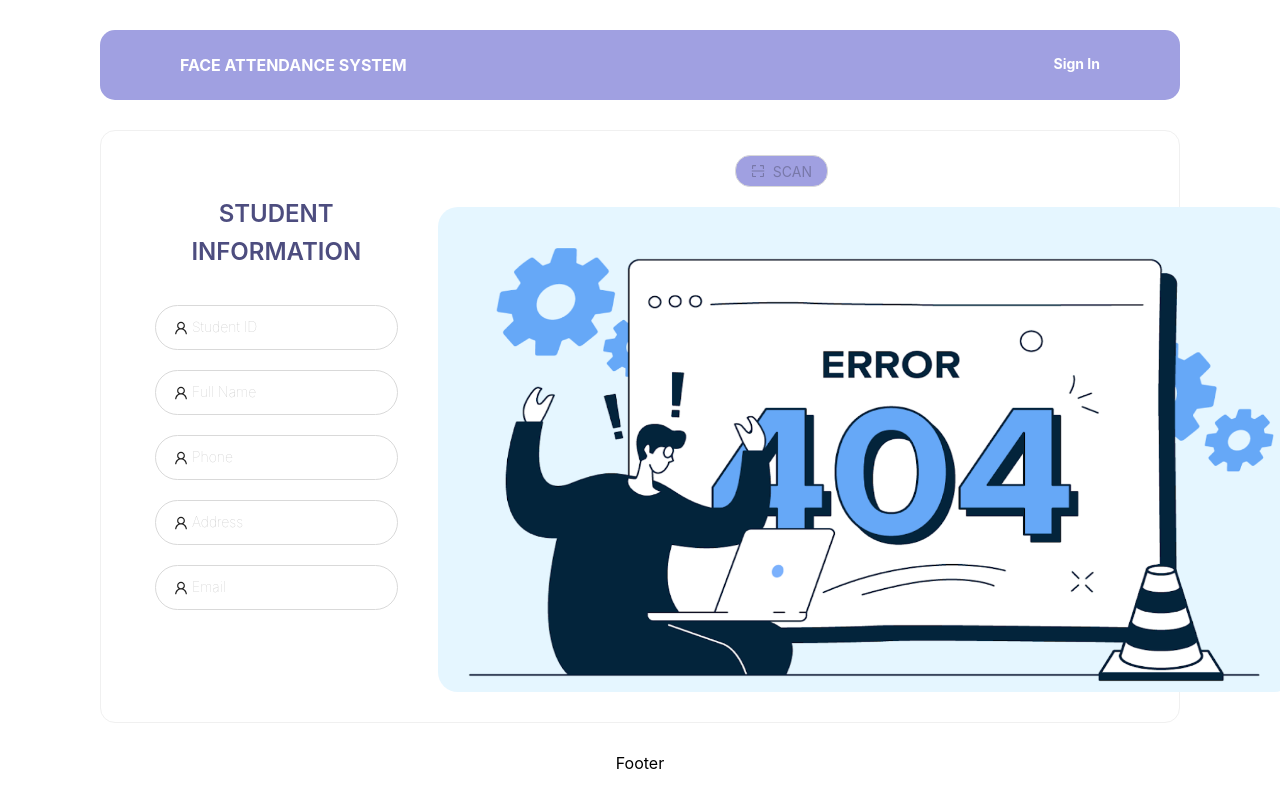
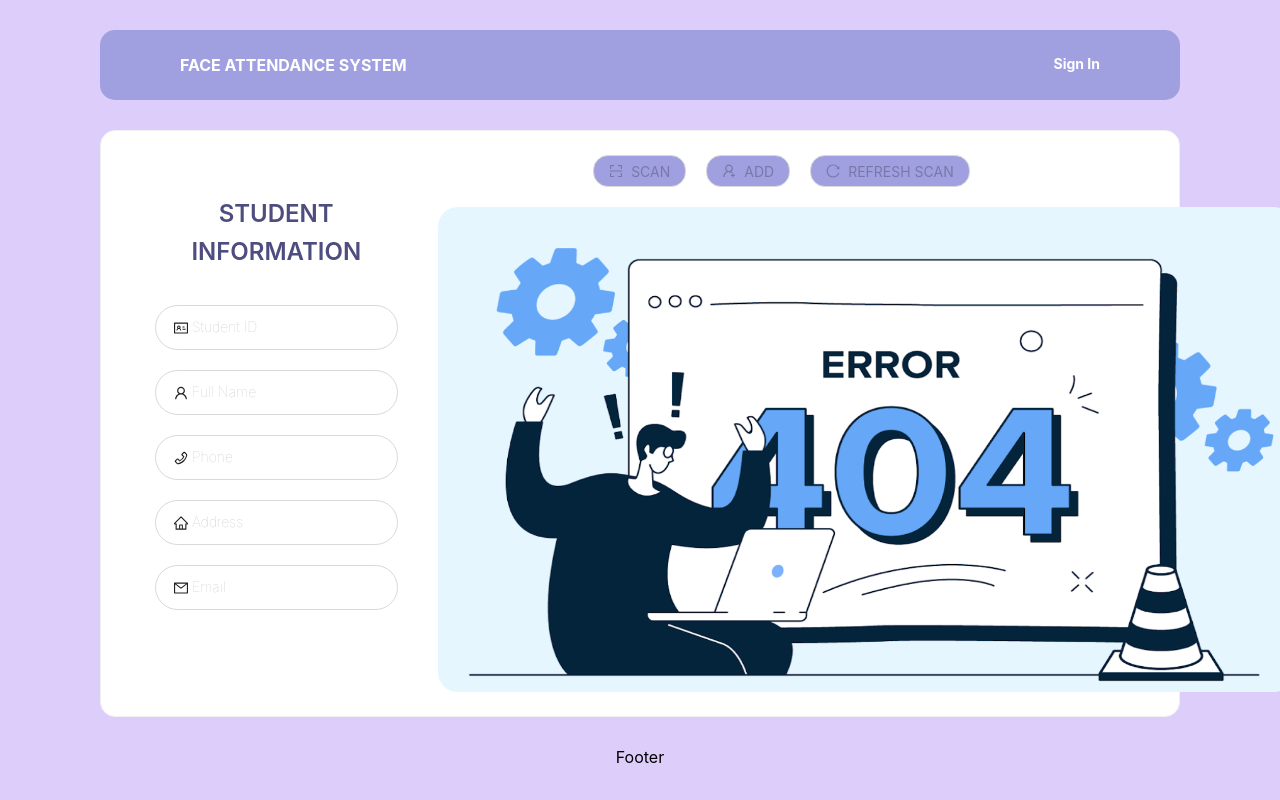
Before and after one commit to HoTranThienNhan/FaceAttendanceAdminWebApp, a React (Create React App) app: page /addnew in a window 1280 px wide. Built offline with nearby package versions, Linux system fonts and the light colour scheme.

Commit message:
Modify add new student page

```diff
--- a/public/index.html
+++ b/public/index.html
@@ -1,5 +1,5 @@
 <!DOCTYPE html>
-<html lang="en">
+<html lang="en" style="background-color: #ddcdfb;">
   <head>
     <meta charset="utf-8" />
     <link rel="icon" href="%PUBLIC_URL%/favicon.ico" />
--- /dev/null
+++ b/src/components/LoadingComponent.jsx
@@ -0,0 +1,22 @@
+import { Spin } from 'antd';
+import React from 'react';
+import { LoadingOutlined } from '@ant-design/icons';
+
+const LoadingComponent = ({ children, isLoading, delay = 200 }) => {
+    return (
+        <Spin
+            indicator={
+                <LoadingOutlined
+                    style={{
+                        fontSize: 24,
+                    }}
+                />
+            }
+            spinning={isLoading} delay={delay}
+        >
+            {children}
+        </Spin>
+    )
+};
+
+export default LoadingComponent;
--- a/src/pages/AddNewPage.jsx
+++ b/src/pages/AddNewPage.jsx
@@ -1,17 +1,21 @@
-import { ScanOutlined, UserAddOutlined, UserOutlined } from '@ant-design/icons';
-import React, { useState } from 'react';
+import { HomeOutlined, IdcardOutlined, MailOutlined, PhoneOutlined, ReloadOutlined, ScanOutlined, UserAddOutlined, UserOutlined } from '@ant-design/icons';
+import React, { useEffect, useState } from 'react';
 import { useNavigate } from 'react-router-dom';
-import { Button, Card, Col, Form, Modal, Row } from 'antd';
+import { Button, Card, Col, Form, Image, Popconfirm, Row } from 'antd';
 import * as MessagePopup from '../components/MessagePopupComponent';
 import FloatingLabelComponent from '../components/FloatingLabelComponent';
 import InputFormComponent from '../components/InputFormComponent';
 import { styled } from "styled-components";
 import ImageNotFound from '../assets/images/404-image-not-found.png';
 import * as ServerService from '../services/ServerService';
+import { useMutationHook } from '../hooks/useMutationHook';
+import { useSelector } from 'react-redux';
+import LoadingComponent from '../components/LoadingComponent';
+import { containsNumber, containsOnlyNumber } from '../utils';
 
 
 const AddNewPage = () => {
-    const navigate = useNavigate();
+    const user = useSelector((state) => state.user);
 
     const [studentState, setStudentState] = useState({
         id: '',
@@ -32,22 +36,58 @@ const AddNewPage = () => {
     // scan
     const [scanURL, setScanURL] = useState(ImageNotFound);
     const scan = async (newuser) => {
-        if (studentState?.id?.length === 0) {
-            MessagePopup.error('Student ID cannot be empty');
+        if (containsNumber(studentState?.fullname)) {
+            MessagePopup.error('Wrong student full name');
         } else {
             // create user folder in server
             try {
                 await ServerService.createScan(newuser);
+                MessagePopup.success('Scan new student successfully');
             } catch (e) {
                 MessagePopup.error('Student ID has already been scanned');
                 return;
             }
             // parse student state object to query string
-            const queryString = new URLSearchParams(studentState).toString()
+            const queryString = new URLSearchParams(studentState).toString();
             // streaming
-            // setScanURL(`${process.env.REACT_APP_API_URL}/video_feed/${newuser}`);
             setScanURL(`${process.env.REACT_APP_API_URL}/video_feed?${queryString}`);
         }
+    }
+
+    // add
+    const mutation = useMutationHook(
+        () => {
+            const res = ServerService.addNew();
+            return res;
+        }
+    );
+    const { data, isLoading, isSuccess, isError } = mutation;
+    const handleAddStudent = async () => {
+        mutation.mutate({});
+    }
+    useEffect(() => {
+        if (isSuccess) {
+            MessagePopup.success("Add new student successfully");
+        } else if (isError) {
+            MessagePopup.error('Cannot add new student');
+        }
+    }, [isSuccess, isError])
+
+    // refresh
+    const refreshScan = async (newuser) => {
+        setScanURL(ImageNotFound);
+        try {
+            await ServerService.refreshScan(newuser);
+            MessagePopup.success('Refresh student successfully');
+        } catch (e) {
+            MessagePopup.error('Student ID has not been scanned yet');
+            return;
+        }
+        resetImage();
+    }
+    const [reloadImage, setReloadImage] = useState(1);
+    const resetImage = () => {
+        setReloadImage(Math.random());
     }
 
     // handle on change input
@@ -57,16 +97,17 @@ const AddNewPage = () => {
             [e.target.name]: e.target.value
         });
     }
+    // useEffect(() => {
+    //     // navigate back to home page if already signed in
+    //     if (user?.fullname) {
+    //         handleNavigateHomePage();
+    //     }
+    // }, [user]);
 
     // navigate
-    const navigateHomePage = () => {
+    const navigate = useNavigate();
+    const handleNavigateHomePage = () => {
         navigate('/');
-    }
-    const navigateSignInPage = () => {
-        navigate('/signin');
-    }
-    const navigateScannerPage = () => {
-        navigate('/scanner');
     }
 
     return (
@@ -97,7 +138,7 @@ const AddNewPage = () => {
                                 <InputFormComponent
                                     name="id"
                                     placeholder=""
-                                    prefix={<UserOutlined className="site-form-item-icon" />}
+                                    prefix={<IdcardOutlined className="site-form-item-icon" />}
                                     className='auth-input-add-new'
                                     value={studentState?.id}
                                     onChange={handleOnChangeStudentState}
@@ -145,7 +186,7 @@ const AddNewPage = () => {
                                 <InputFormComponent
                                     name="phone"
                                     placeholder=""
-                                    prefix={<UserOutlined className="site-form-item-icon" />}
+                                    prefix={<PhoneOutlined className="site-form-item-icon" />}
                                     className='auth-input-add-new'
                                     value={studentState?.phone}
                                     onChange={handleOnChangeStudentState}
@@ -169,7 +210,7 @@ const AddNewPage = () => {
                                 <InputFormComponent
                                     name="address"
                                     placeholder=""
-                                    prefix={<UserOutlined className="site-form-item-icon" />}
+                                    prefix={<HomeOutlined className="site-form-item-icon" />}
                                     className='auth-input-add-new'
                                     value={studentState?.address}
                                     onChange={handleOnChangeStudentState}
@@ -193,26 +234,13 @@ const AddNewPage = () => {
                                 <InputFormComponent
                                     name="email"
                                     placeholder=""
-                                    prefix={<UserOutlined className="site-form-item-icon" />}
+                                    prefix={<MailOutlined className="site-form-item-icon" />}
                                     className='auth-input-add-new'
                                     value={studentState?.email}
                                     onChange={handleOnChangeStudentState}
                                 />
                             </FloatingLabelComponent>
                         </Form.Item>
-
-                        {/* <Form.Item
-                            wrapperCol={{ span: 24 }}
-                        >
-                            <Button
-                                style={{ borderRadius: '15px', backgroundColor: '#a0a0e1' }}
-                                type='primary'
-                                htmlType='submit'
-                                icon={<UserAddOutlined />}
-                            >
-                                SCAN
-                            </Button>
-                        </Form.Item> */}
                     </AddNewForm>
                 </Col>
 
@@ -224,7 +252,7 @@ const AddNewPage = () => {
                         icon={<ScanOutlined />}
                         disabled={
                             studentState?.id?.length === 0
-                            // || studentState?.fullname?.length === 0
+                            || studentState?.fullname?.length === 0
                             // || studentState?.phone?.length === 0
                             // || studentState?.address?.length === 0
                             // || studentState?.email?.length === 0
@@ -232,7 +260,52 @@ const AddNewPage = () => {
                     >
                         SCAN
                     </Button>
-                    <img src={scanURL} style={{ width: "856px", height: "485px", borderRadius: "20px", marginTop: '20px' }} />
+                    <Button
+                        style={{ borderRadius: '15px', backgroundColor: '#a0a0e1', marginLeft: '20px' }}
+                        type='primary'
+                        onClick={() => handleAddStudent()}
+                        icon={<UserAddOutlined />}
+                        disabled={
+                            studentState?.id?.length === 0
+                            || studentState?.fullname?.length === 0
+                            // || studentState?.phone?.length === 0
+                            // || studentState?.address?.length === 0
+                            // || studentState?.email?.length === 0
+                        }
+                    >
+                        ADD
+                    </Button>
+                    <Popconfirm
+                        title="Refresh scan"
+                        description="Are you sure to refresh this student scan?"
+                        onConfirm={() => refreshScan(studentState?.id)}
+                        okText="Yes"
+                        cancelText="No"
+                    >
+                        <Button
+                            style={{ borderRadius: '15px', backgroundColor: '#a0a0e1', marginLeft: '20px' }}
+                            type='primary'
+                            icon={<ReloadOutlined />}
+                            disabled={
+                                studentState?.id?.length === 0
+                                || studentState?.fullname?.length === 0
+                                // || studentState?.phone?.length === 0
+                                // || studentState?.address?.length === 0
+                                // || studentState?.email?.length === 0
+                            }
+                        >
+                            REFRESH SCAN
+                        </Button>
+                    </Popconfirm>
+                    <LoadingComponent isLoading={isLoading}>
+                        <Image
+                            src={scanURL}
+                            style={{ width: "856px", height: "485px", borderRadius: "20px", marginTop: '20px' }}
+                            draggable="false"
+                            preview={false}
+                            key={reloadImage}
+                        />
+                    </LoadingComponent>
                 </Col>
             </Row>
         </Card>
--- a/src/services/ServerService.js
+++ b/src/services/ServerService.js
@@ -14,3 +14,13 @@ export const createScan = async (newuser) => {
     const res = await axios.post(`${process.env.REACT_APP_API_URL}/create_scan?newuser=${newuser}`);
     return res.data;
 }
+
+export const addNew = async () => {
+    const res = await axios.post(`${process.env.REACT_APP_API_URL}/add_new`);
+    return res.data;
+}
+
+export const refreshScan = async (newuser) => {
+    const res = await axios.post(`${process.env.REACT_APP_API_URL}/refresh_scan?newuser=${newuser}`);
+    return res.data;
+}
--- /dev/null
+++ b/src/utils.js
@@ -0,0 +1,7 @@
+export const containsNumber = (str) => {
+    return /\d/.test(str);
+}
+
+export const containsOnlyNumber = (str) => {
+    return str.match(/^[0-9]+$/) !== null;
+}
```
